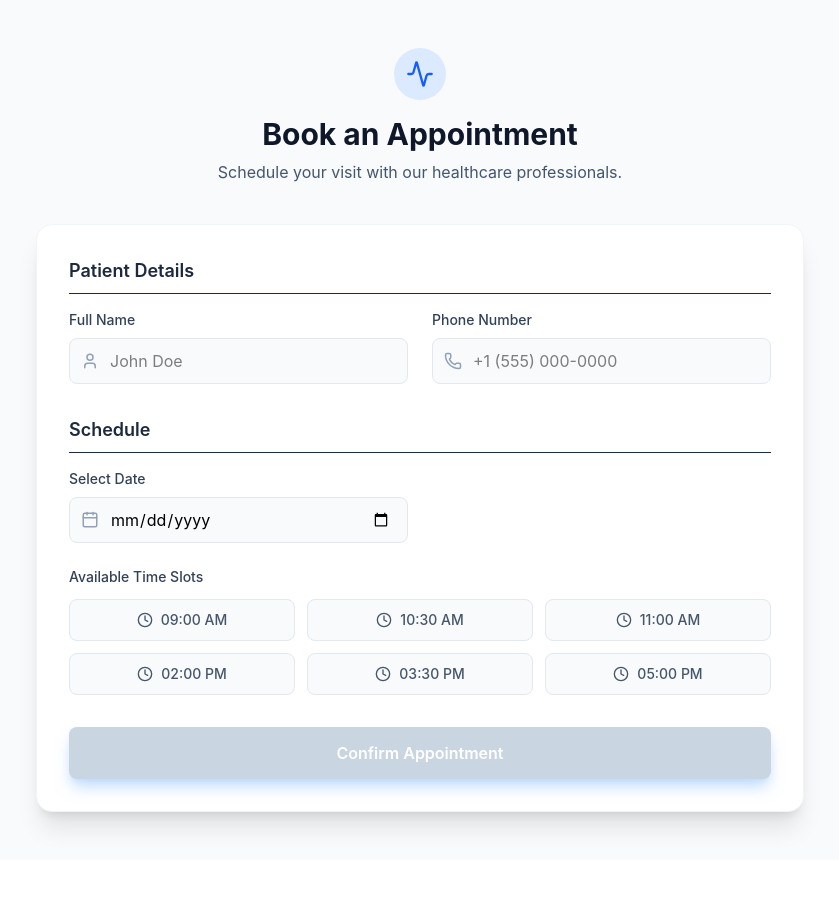
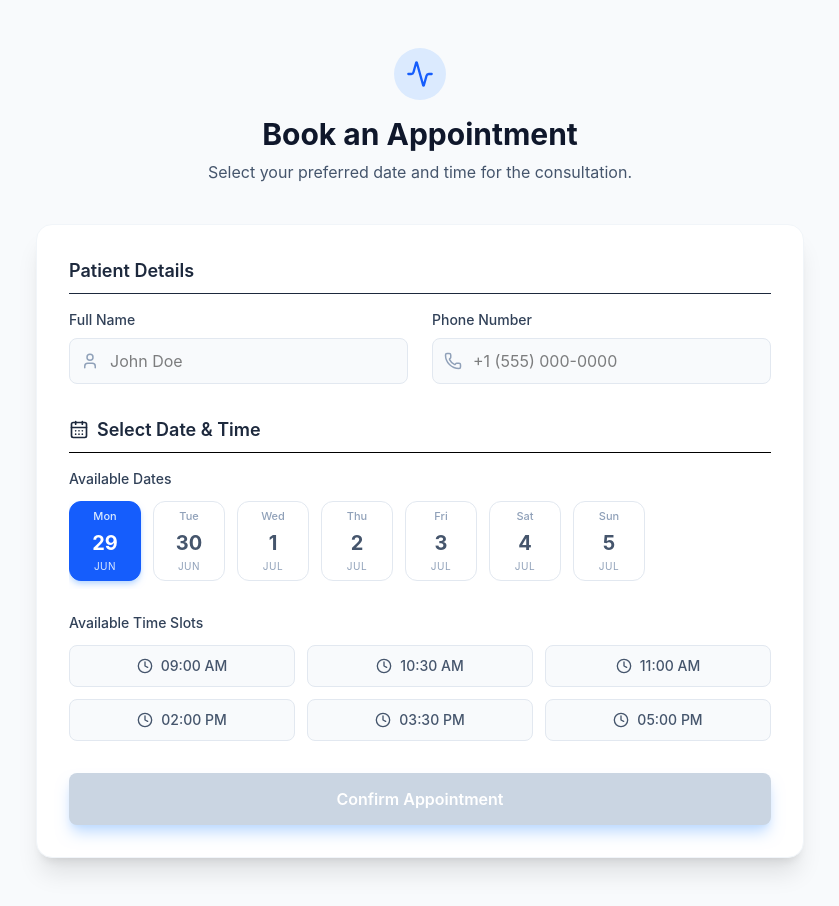
Before and after one commit to 1234704/AI-Powered-Healthcare-Website, a React (Vite) app: page / in a window 1280 px wide. Shown: the whole page, without its empty margins (220-1059 px from the left). Before the commit the page ends 860 px from the top, so only its background shows below. Built offline with nearby package versions, Linux system fonts and the light colour scheme.

Commit message:
feat: integrated custom horizontal date picker into appointment UI

```diff
--- a/src/components/AppointmentUI.jsx
+++ b/src/components/AppointmentUI.jsx
@@ -1,9 +1,10 @@
-import React, { useState } from 'react';
+import React, { useState, useEffect } from 'react';
 import { motion, AnimatePresence } from 'framer-motion';
-import { Calendar, Clock, User, Phone, CheckCircle, Activity } from 'lucide-react';
+import { Clock, User, Phone, CheckCircle, Activity, CalendarDays } from 'lucide-react';
 
 const AppointmentUI = () => {
   const [step, setStep] = useState(1);
+  const [availableDates, setAvailableDates] = useState([]);
   const [formData, setFormData] = useState({
     patientName: '',
     phone: '',
@@ -14,8 +15,33 @@ const AppointmentUI = () => {
 
   const timeSlots = ['09:00 AM', '10:30 AM', '11:00 AM', '02:00 PM', '03:30 PM', '05:00 PM'];
 
+  // Automatically generate the next 7 days when the component mounts
+  useEffect(() => {
+    const dates = [];
+    for (let i = 0; i < 7; i++) {
+      const d = new Date();
+      d.setDate(d.getDate() + i);
+      dates.push({
+        fullDate: d.toISOString().split('T')[0],
+        dayName: d.toLocaleDateString('en-US', { weekday: 'short' }),
+        dayNumber: d.getDate(),
+        month: d.toLocaleDateString('en-US', { month: 'short' })
+      });
+    }
+    setAvailableDates(dates);
+
+    // Auto-select the first available date by default
+    if (dates.length > 0) {
+      setFormData(prev => ({ ...prev, date: dates[0].fullDate }));
+    }
+  }, []);
+
   const handleInputChange = (e) => {
     setFormData({ ...formData, [e.target.name]: e.target.value });
+  };
+
+  const handleDateSelect = (dateStr) => {
+    setFormData({ ...formData, date: dateStr, timeSlot: '' }); // Reset time slot when date changes
   };
 
   const handleSlotSelect = (slot) => {
@@ -24,7 +50,6 @@ const AppointmentUI = () => {
 
   const handleSubmit = (e) => {
     e.preventDefault();
-    // Transition to Confirmation Message
     setStep(2);
   };
 
@@ -32,7 +57,7 @@ const AppointmentUI = () => {
     <div className="min-h-screen bg-slate-50 py-12 px-4 sm:px-6 lg:px-8 font-sans">
       <div className="max-w-3xl mx-auto">
 
-        {/* Header with Fade In Animation */}
+        {/* Header Module */}
         <motion.div
           initial={{ opacity: 0, y: -20 }}
           animate={{ opacity: 1, y: 0 }}
@@ -42,7 +67,7 @@ const AppointmentUI = () => {
             <Activity size={28} />
           </div>
           <h1 className="text-3xl font-bold text-slate-900">Book an Appointment</h1>
-          <p className="mt-2 text-slate-600">Schedule your visit with our healthcare professionals.</p>
+          <p className="mt-2 text-slate-600">Select your preferred date and time for the consultation.</p>
         </motion.div>
 
         <AnimatePresence mode="wait">
@@ -56,7 +81,7 @@ const AppointmentUI = () => {
             >
               <form onSubmit={handleSubmit} className="p-8">
 
-                {/* Patient Details Form */}
+                {/* Patient Details */}
                 <div className="mb-8">
                   <h2 className="text-lg font-semibold text-slate-800 mb-4 border-b pb-2">Patient Details</h2>
                   <div className="grid grid-cols-1 md:grid-cols-2 gap-6">
@@ -69,7 +94,7 @@ const AppointmentUI = () => {
                           name="patientName"
                           required
                           onChange={handleInputChange}
-                          className="w-full pl-10 pr-4 py-2.5 bg-slate-50 border border-slate-200 rounded-lg focus:ring-2 focus:ring-blue-500 focus:border-blue-500 transition-colors"
+                          className="w-full pl-10 pr-4 py-2.5 bg-slate-50 border border-slate-200 rounded-lg focus:ring-2 focus:ring-blue-500 focus:border-blue-500 transition-colors outline-none"
                           placeholder="John Doe"
                         />
                       </div>
@@ -83,7 +108,7 @@ const AppointmentUI = () => {
                           name="phone"
                           required
                           onChange={handleInputChange}
-                          className="w-full pl-10 pr-4 py-2.5 bg-slate-50 border border-slate-200 rounded-lg focus:ring-2 focus:ring-blue-500 focus:border-blue-500 transition-colors"
+                          className="w-full pl-10 pr-4 py-2.5 bg-slate-50 border border-slate-200 rounded-lg focus:ring-2 focus:ring-blue-500 focus:border-blue-500 transition-colors outline-none"
                           placeholder="+1 (555) 000-0000"
                         />
                       </div>
@@ -91,26 +116,42 @@ const AppointmentUI = () => {
                   </div>
                 </div>
 
-                {/* Date Picker & Time Slots */}
+                {/* Custom Interactive Date Picker */}
                 <div className="mb-8">
-                  <h2 className="text-lg font-semibold text-slate-800 mb-4 border-b pb-2">Schedule</h2>
-                  <div className="grid grid-cols-1 md:grid-cols-2 gap-6">
-                    <div>
-                      <label className="block text-sm font-medium text-slate-700 mb-2">Select Date</label>
-                      <div className="relative">
-                        <Calendar className="absolute left-3 top-1/2 -translate-y-1/2 text-slate-400" size={18} />
-                        <input
-                          type="date"
-                          name="date"
-                          required
-                          onChange={handleInputChange}
-                          className="w-full pl-10 pr-4 py-2.5 bg-slate-50 border border-slate-200 rounded-lg focus:ring-2 focus:ring-blue-500 focus:border-blue-500 transition-colors"
-                        />
-                      </div>
+                  <div className="flex items-center gap-2 mb-4 border-b pb-2">
+                    <CalendarDays className="text-slate-800" size={20} />
+                    <h2 className="text-lg font-semibold text-slate-800">Select Date & Time</h2>
+                  </div>
+
+                  <div className="mb-6">
+                    <label className="block text-sm font-medium text-slate-700 mb-3">Available Dates</label>
+                    <div className="flex gap-3 overflow-x-auto pb-2" style={{ scrollbarWidth: 'none', msOverflowStyle: 'none' }}>
+                      {availableDates.map((d) => {
+                        const isSelected = formData.date === d.fullDate;
+                        return (
+                          <motion.button
+                            type="button"
+                            key={d.fullDate}
+                            whileHover={{ y: -2 }}
+                            whileTap={{ scale: 0.95 }}
+                            onClick={() => handleDateSelect(d.fullDate)}
+                            className={`flex-shrink-0 flex flex-col items-center justify-center w-[72px] h-20 rounded-xl border transition-colors duration-200 ${
+                              isSelected
+                                ? 'bg-blue-600 border-blue-600 text-white shadow-md shadow-blue-200'
+                                : 'bg-white border-slate-200 text-slate-600 hover:border-blue-300 hover:bg-blue-50'
+                            }`}
+                          >
+                            <span className={`text-[11px] font-medium mb-1 ${isSelected ? 'text-blue-100' : 'text-slate-400'}`}>{d.dayName}</span>
+                            <span className="text-xl font-bold">{d.dayNumber}</span>
+                            <span className={`text-[10px] uppercase tracking-wider mt-0.5 ${isSelected ? 'text-blue-100' : 'text-slate-400'}`}>{d.month}</span>
+                          </motion.button>
+                        );
+                      })}
                     </div>
                   </div>
 
-                  <div className="mt-6">
+                  {/* Time Slots */}
+                  <div>
                     <label className="block text-sm font-medium text-slate-700 mb-3">Available Time Slots</label>
                     <div className="grid grid-cols-2 sm:grid-cols-3 gap-3">
                       {timeSlots.map((slot) => (
@@ -132,12 +173,12 @@ const AppointmentUI = () => {
                   </div>
                 </div>
 
-                {/* Submit Button with Hover Effects */}
+                {/* Submit Button */}
                 <motion.button
                   whileHover={{ scale: 1.01 }}
                   whileTap={{ scale: 0.98 }}
                   type="submit"
-                  disabled={!formData.timeSlot}
+                  disabled={!formData.timeSlot || !formData.date}
                   className="w-full py-3.5 px-4 bg-blue-600 hover:bg-blue-700 disabled:bg-slate-300 disabled:cursor-not-allowed text-white rounded-lg font-semibold shadow-lg shadow-blue-200 transition-colors"
                 >
                   Confirm Appointment
@@ -166,7 +207,7 @@ const AppointmentUI = () => {
               </p>
               <button
                 onClick={() => setStep(1)}
-                className="text-blue-600 font-medium hover:text-blue-700 transition-colors underline"
+                className="text-blue-600 font-medium hover:text-blue-700 transition-colors underline outline-none"
               >
                 Book another appointment
               </button>
```
